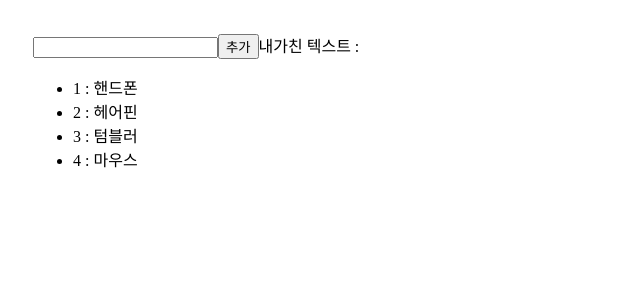
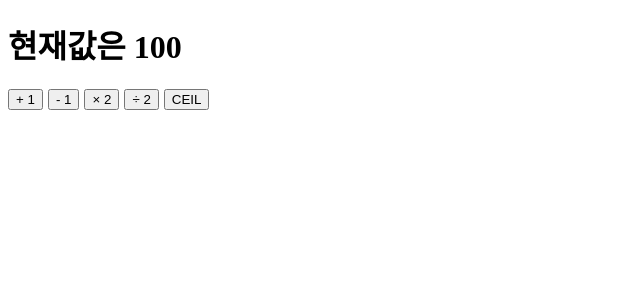
Before and after one commit to BangHG/blog, a React (Create React App) app: page / in a window 1280 px wide. Shown: the top 300 px of the page, without its empty margins (0-640 px from the left). Built offline with nearby package versions, Linux system fonts and the light colour scheme.

Commit message:
useReduce 복습

```diff
--- a/src/Counter.useReduce.js
+++ b/src/Counter.useReduce.js
@@ -3,28 +3,60 @@
 // #8.3.1 카운터 구현하기
 import { useReducer } from 'react';
 
-function counterBtn(현재값, action) {
+// function counterBtn(현재값, action) {
+//   switch (action.type) {
+//     case 'INCREMENT':
+//       return { value: 현재값.value + 1 };
+//     case 'DECREMENT':
+//       return { value: 현재값.value - 1 };
+//     default:
+//       return false;
+//   }
+// }
+// function
+// const Counter = () => {
+//   // const [현재값, 액션값] = useReducer(실행할 함수이름, 초깃값);
+//   // 액션값을 꼭 타입을 가지고 있지 않아도 됩니다(문자열, 숫자여도 된다)
+//   const [현재값, 캐치] = useReducer(counterBtn, { value: 0 });
+//   return (
+//     <div>
+//       <p> 현재값은 {현재값.value}입니다.</p>
+//       <button onClick={() => 캐치({ type: 'INCREMENT' })}> + 1</button>
+//       <button onClick={() => 캐치({ type: 'DECREMENT' })}> - 1</button>
+//     </div>
+//   );
+// };
+
+function counterReducer(state, action) {
   switch (action.type) {
-    case 'INCREMENT':
-      return { value: 현재값.value + 1 };
-    case 'DECREMENT':
-      return { value: 현재값.value - 1 };
+    case 'PLUS':
+      return { value: state.value++ };
+    case 'MINUS':
+      return { value: state.value-- };
+    case 'DIVIDE':
+      return { value: state.value / 2 };
+    case 'MULTIPLE':
+      return { value: state.value * 2 };
+    case 'CEIL':
+      return { value: Math.ceil(state.value) };
     default:
-      return false;
+      return state.value;
   }
 }
-// function
+
 const Counter = () => {
-  // const [현재값, 액션값] = useReducer(실행할 함수이름, 초깃값);
-  // 액션값을 꼭 타입을 가지고 있지 않아도 됩니다(문자열, 숫자여도 된다)
-  const [현재값, 캐치] = useReducer(counterBtn, { value: 0 });
+  const [state, dispatch] = useReducer(counterReducer, { value: 100 });
   return (
     <div>
-      <p> 현재값은 {현재값.value}입니다.</p>
-      <button onClick={() => 캐치({ type: 'INCREMENT' })}> + 1</button>
-      <button onClick={() => 캐치({ type: 'DECREMENT' })}> - 1</button>
+      <h1>현재값은 {state.value}</h1>
+      <div style={{ display: 'flex', gap: '5px' }}>
+        <button onClick={() => dispatch({ type: 'PLUS' })}>+ 1</button>
+        <button onClick={() => dispatch({ type: 'MINUS' })}>- 1</button>
+        <button onClick={() => dispatch({ type: 'MULTIPLE' })}>× 2</button>
+        <button onClick={() => dispatch({ type: 'DIVIDE' })}>÷ 2</button>
+        <button onClick={() => dispatch({ type: 'CEIL' })}>CEIL</button>
+      </div>
     </div>
   );
 };
-
 export default Counter;
--- a/src/index.js
+++ b/src/index.js
@@ -1,12 +1,12 @@
 import React from 'react';
 import ReactDOM from 'react-dom/client';
 // import './index.css';
-import Info from './IterationSample.6.4.3';
+import Counter from './Counter.useReduce';
 import reportWebVitals from './reportWebVitals';
 const root = ReactDOM.createRoot(document.getElementById('root'));
 root.render(
   <React.StrictMode>
-    <Info></Info>
+    <Counter></Counter>
   </React.StrictMode>
 );
 
```
